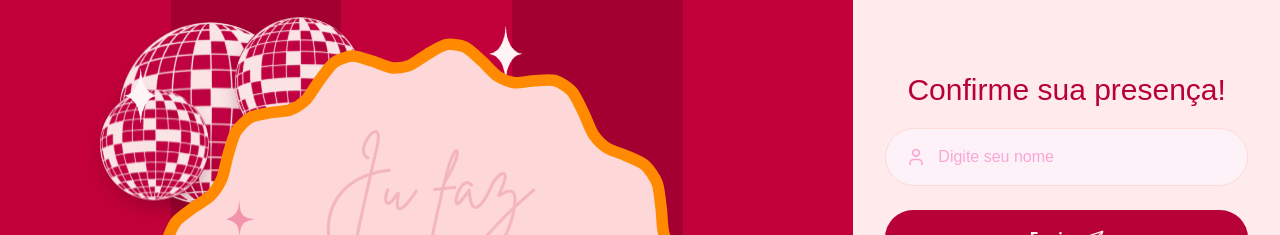
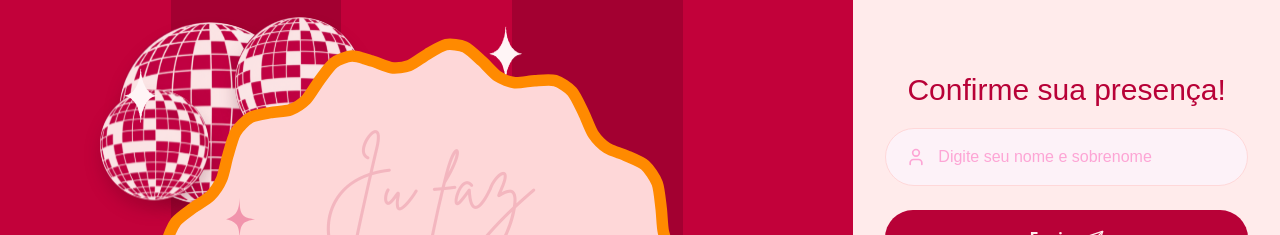
Before and after one commit to PhilippeDi4s/guest-list, a Next.js app: page / in a window 1280 px wide. Shown: the top 235 px of the page. Built offline with nearby package versions, Linux system fonts and the light colour scheme; a web font is replaced by a local one.

Commit message:
Update placeholder text in name input field to include surname

```diff
--- a/src/components/FormSection/index.tsx
+++ b/src/components/FormSection/index.tsx
@@ -53,7 +53,7 @@ export function FormSection() {
                 id="name"
                 name="name"
                 type="text"
-                placeholder="Digite seu nome"
+                placeholder="Digite seu nome e sobrenome"
                 className="w-full bg-transparent text-pink-900 placeholder:text-pink-300 focus:outline-none font-cocomat"
               />
             </div>
```
